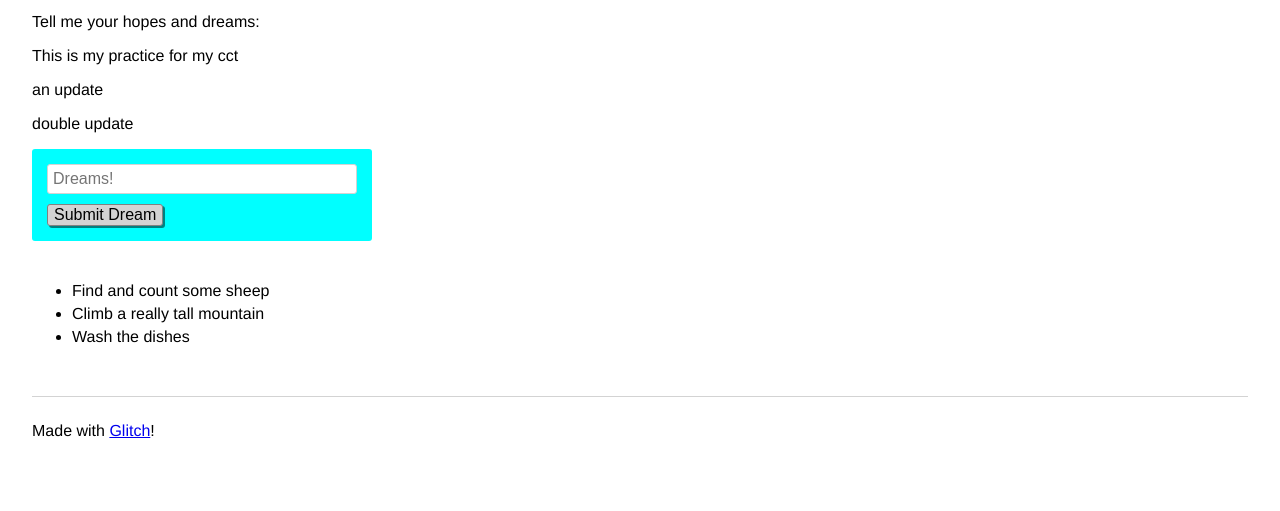
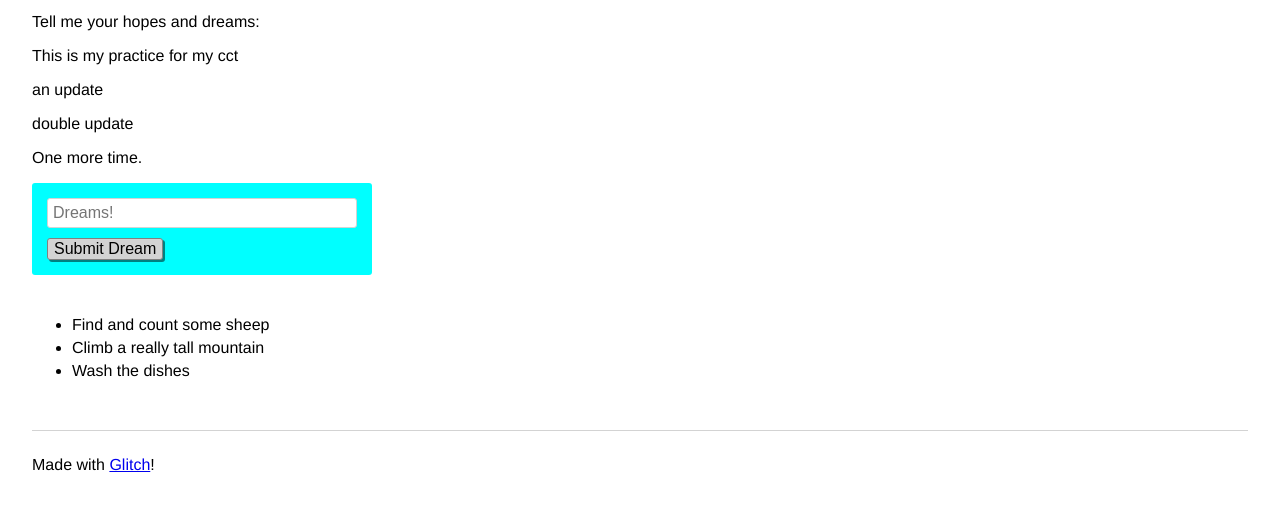
Before and after one commit to Sarah22018/practice2, a website: page views/index.html in a window 1280 px wide. Shown: the part 111-622 px from the top of the page. Drawn offline with Linux system fonts and the light colour scheme.

Commit message:
🐃☕️ Updated with Glitch

```diff
--- a/views/index.html
+++ b/views/index.html
@@ -43,6 +43,9 @@
       <p>
         double update
       </p>
+      <p>
+        One more time.
+      </p>
       <form>
         <input name="dream" type="text" maxlength="100" placeholder="Dreams!" aria-labelledby="submit-dream">
         <button type="submit" id="submit-dream">Submit Dream</button>
```
